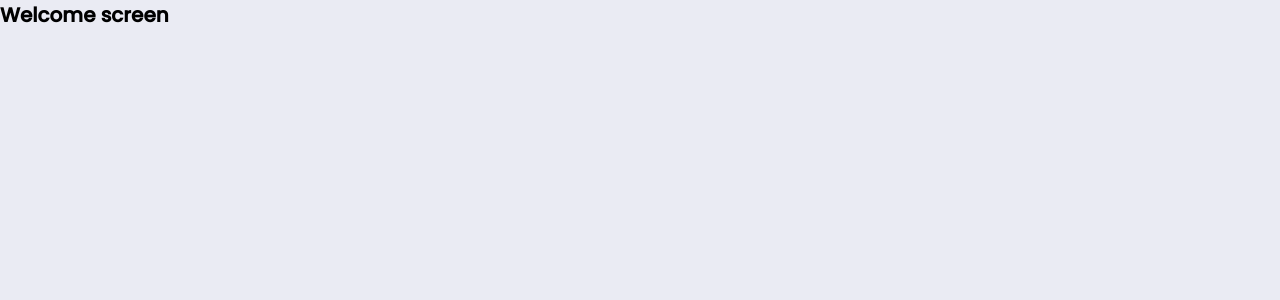
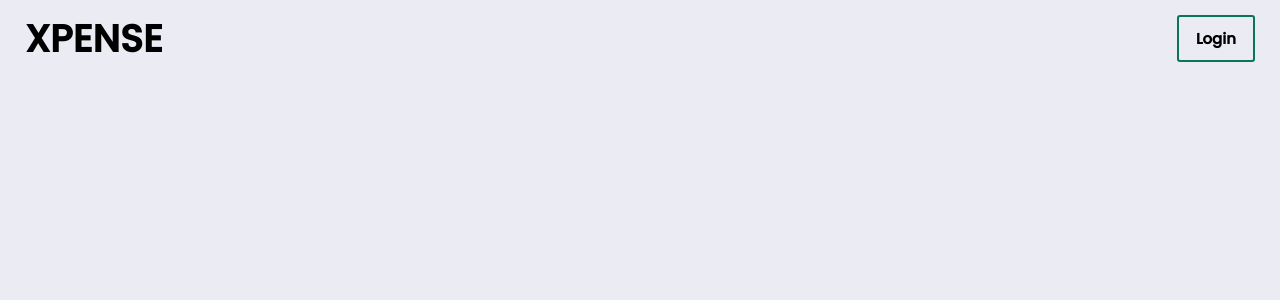
Before and after one commit to Gabito-git/Xpense, a React (Create React App) app in the folder frontend/: page /auth in a window 1280 px wide. Shown: the top 300 px of the page. Built offline with nearby package versions, Linux system fonts and the light colour scheme.

Commit message:
feat(front) add navbar to welcome screen

```diff
--- a/frontend/src/screens/WelcomeScreen.js
+++ b/frontend/src/screens/WelcomeScreen.js
@@ -1,8 +1,13 @@
+import Navbar from "../components/Navbar"
+
 const WelcomeScreen = () => {
     return (
-        <h1>
-            Welcome screen
-        </h1>
+        <div className="welcome">
+            <Navbar
+                buttonText="Login"
+                className="welcome"
+            />
+        </div>
     )
 }
 
```
